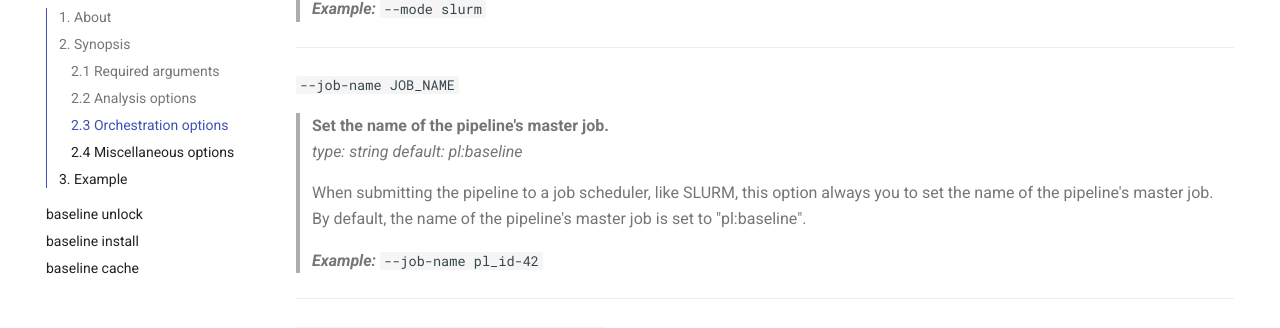
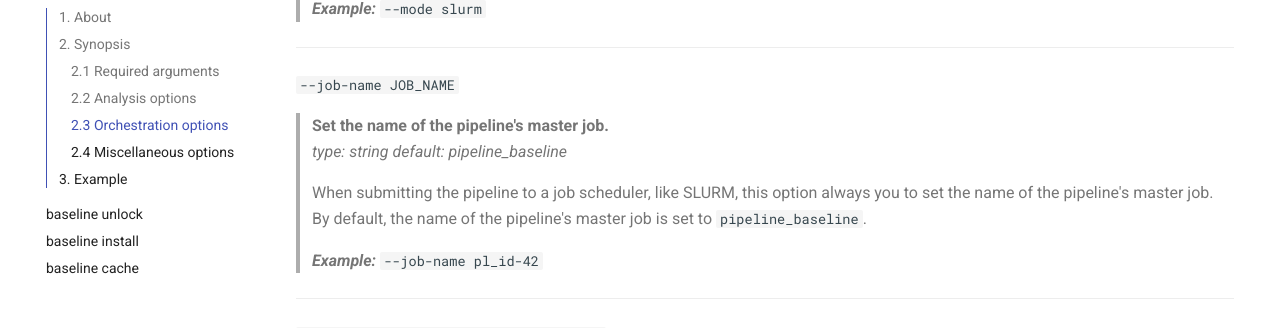
Before and after one commit to OpenOmics/baseline, an MkDocs documentation site: the page built from docs/usage/run.md, in a window 1280 px wide and 900 px high, scrolled down 2352 px. Shown: the part 118-446 px from the top of the window. Built offline with MkDocs 1.6.1 and Material for MkDocs 9.7.7, drawn with Linux system fonts in a browser that asks for light colours; comment, search, counter and statistics services are not loaded; the version menu is left out.

Commit message:
refactor: updating default main job name and removing rule param for resolving child job names and log file names.

```diff
--- a/docs/usage/run.md
+++ b/docs/usage/run.md
@@ -92,9 +92,9 @@ Each of the following arguments are optional, and do not need to be provided.
   `--job-name JOB_NAME`
 > **Set the name of the pipeline's master job.**
 > *type: string*
-> *default: pl:baseline*
+> *default: pipeline_baseline*
 >
-> When submitting the pipeline to a job scheduler, like SLURM, this option always you to set the name of the pipeline's master job. By default, the name of the pipeline's master job is set to "pl:baseline".
+> When submitting the pipeline to a job scheduler, like SLURM, this option always you to set the name of the pipeline's master job. By default, the name of the pipeline's master job is set to `pipeline_baseline`.
 >
 > ***Example:*** `--job-name pl_id-42`
 
```
Also changed, not shown: 3 other files.
